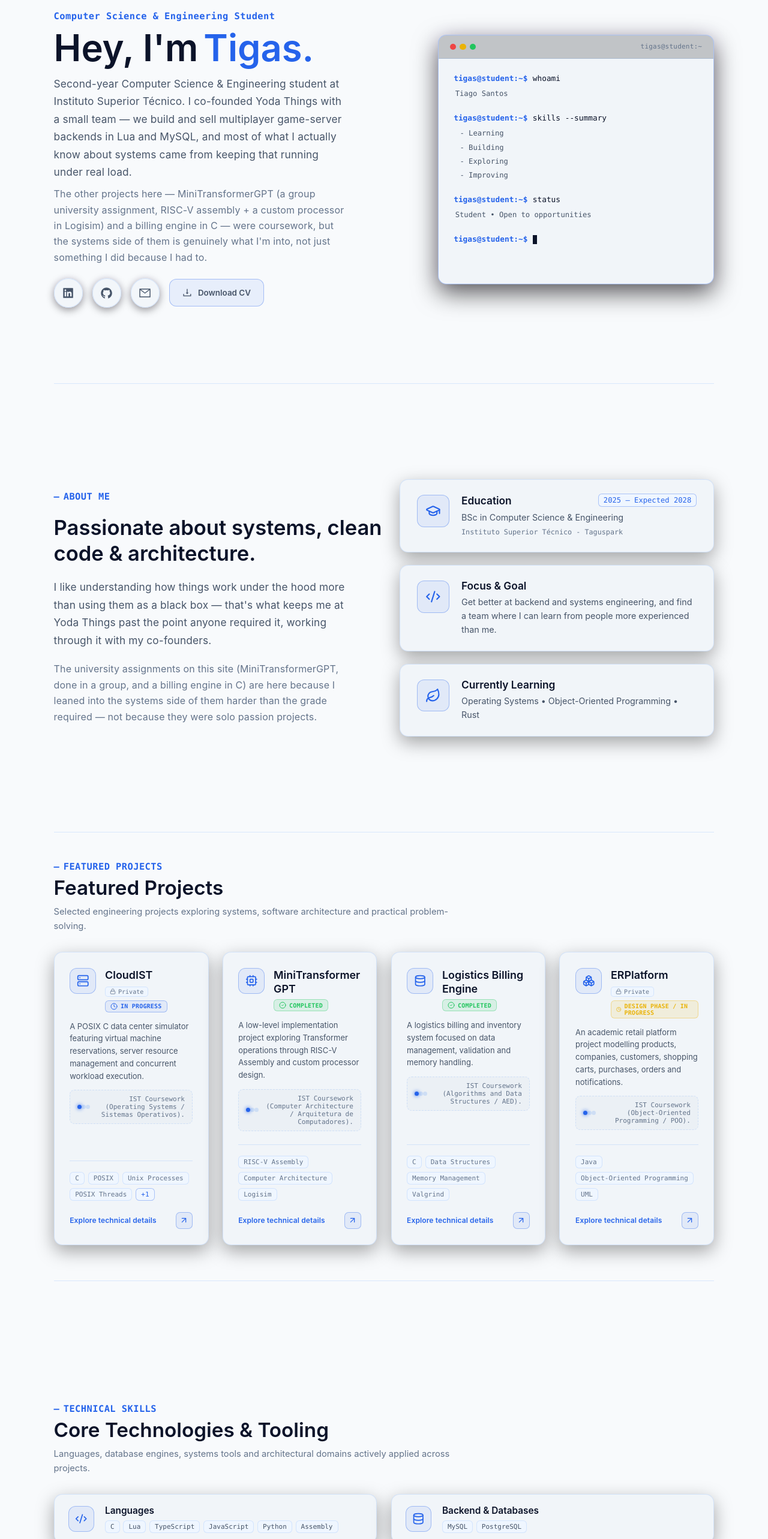
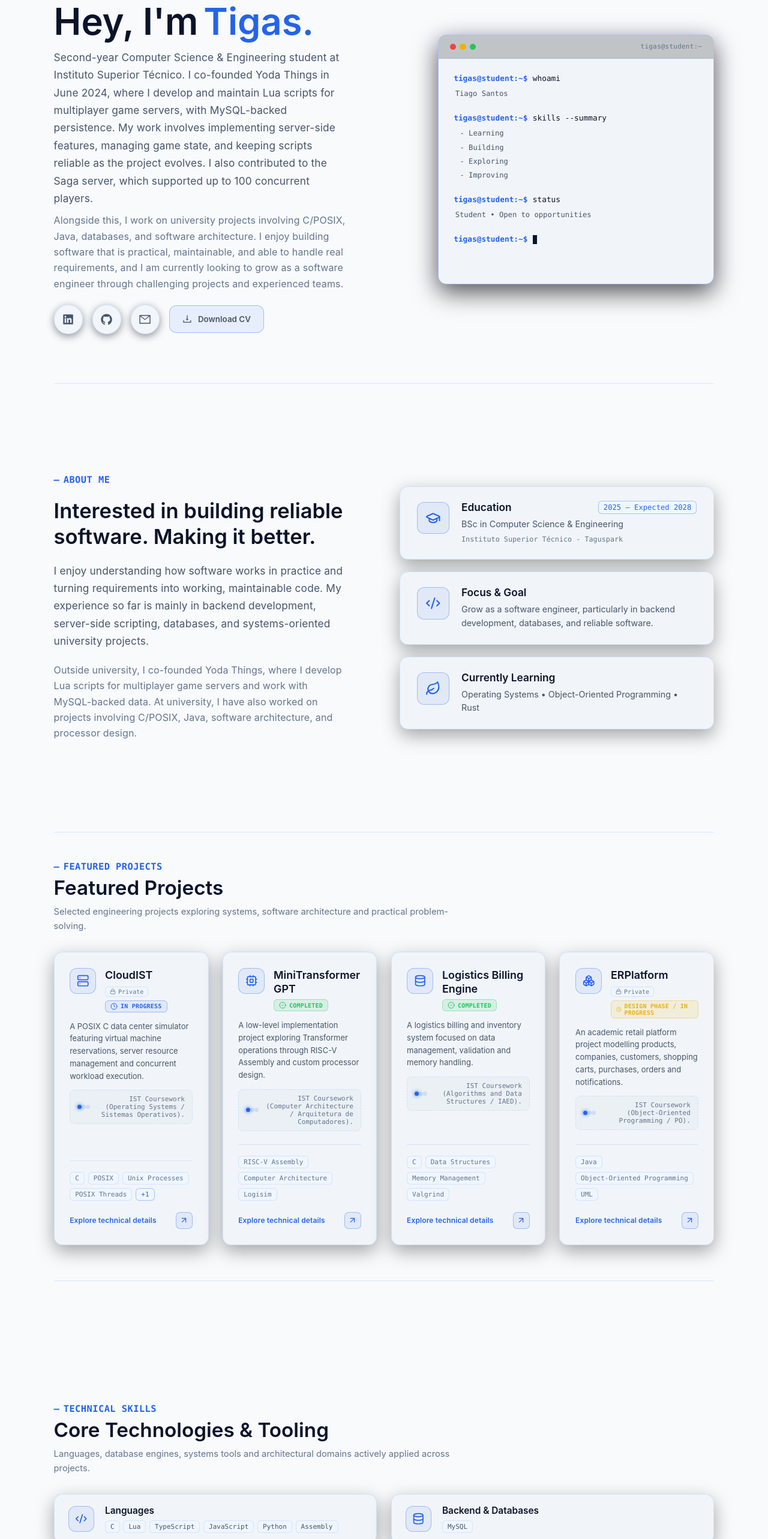
Before and after one commit to TiagoJMSantos/tigas-site, a React (Vite) app: page / in a window 1280 px wide. Shown: the part 160-2726 px from the top of the page at 60% size. Built offline with nearby package versions, Linux system fonts and the light colour scheme.

Commit message:
feat: changed CV. changed about me information and my description

```diff
--- a/src/config.ts
+++ b/src/config.ts
@@ -91,8 +91,10 @@ export const siteConfig: SiteConfig = {
     name: "Tiago Santos",
     nickname: "Tigas",
     tagline: "Computer Science & Engineering Student",
-    bioParagraph1: "Second-year Computer Science & Engineering student at Instituto Superior Técnico. I co-founded Yoda Things with a small team — we build and sell multiplayer game-server backends in Lua and MySQL, and most of what I actually know about systems came from keeping that running under real load.",
-    bioParagraph2: "The other projects here — MiniTransformerGPT (a group university assignment, RISC-V assembly + a custom processor in Logisim) and a billing engine in C — were coursework, but the systems side of them is genuinely what I'm into, not just something I did because I had to.",
+    bioParagraph1:
+    "Second-year Computer Science & Engineering student at Instituto Superior Técnico. I co-founded Yoda Things in June 2024, where I develop and maintain Lua scripts for multiplayer game servers, with MySQL-backed persistence. My work involves implementing server-side features, managing game state, and keeping scripts reliable as the project evolves. I also contributed to the Saga server, which supported up to 100 concurrent players.",
+    bioParagraph2:
+    "Alongside this, I work on university projects involving C/POSIX, Java, databases, and software architecture. I enjoy building software that is practical, maintainable, and able to handle real requirements, and I am currently looking to grow as a software engineer through challenging projects and experienced teams.",
     cv: {
       file: cvPdf,
       downloadName: "Tiago_Santos_SWE_Intern_Resume.pdf",
@@ -125,11 +127,11 @@ export const siteConfig: SiteConfig = {
 
   about: {
     tag: "ABOUT ME",
-    heading: "Passionate about systems, clean code & architecture.",
+    heading: "Interested in building reliable software. Making it better.",
     paragraphs: [
-      "I like understanding how things work under the hood more than using them as a black box — that's what keeps me at Yoda Things past the point anyone required it, working through it with my co-founders.",
-      "The university assignments on this site (MiniTransformerGPT, done in a group, and a billing engine in C) are here because I leaned into the systems side of them harder than the grade required — not because they were solo passion projects."
-    ],
+      "I enjoy understanding how software works in practice and turning requirements into working, maintainable code. My experience so far is mainly in backend development, server-side scripting, databases, and systems-oriented university projects.",
+    "Outside university, I co-founded Yoda Things, where I develop Lua scripts for multiplayer game servers and work with MySQL-backed data. At university, I have also worked on projects involving C/POSIX, Java, software architecture, and processor design."
+  ],
     cards: [
       {
         id: "education",
@@ -143,7 +145,7 @@ export const siteConfig: SiteConfig = {
         id: "focus",
         icon: "focus",
         title: "Focus & Goal",
-        desc: "Get better at backend and systems engineering, and find a team where I can learn from people more experienced than me."
+        desc: "Grow as a software engineer, particularly in backend development, databases, and reliable software."
       },
       {
         id: "learning",
@@ -162,7 +164,7 @@ export const siteConfig: SiteConfig = {
       description: "An open-source, zero-knowledge meal planner, food storage database, built with three teammates.",
       githubUrl: "https://github.com/AndromdaLabs/Diana",
       buttonText: "View on GitHub",
-      technologies: ["TypeScript", "Rust", "PostgreSQL", "Docker"]
+      technologies: ["TypeScript", "Rust", "SQLite", "Docker"]
     }
   },
 
@@ -175,12 +177,12 @@ export const siteConfig: SiteConfig = {
     {
       id: "backend",
       title: "Backend & Databases",
-      skills: ["MySQL", "PostgreSQL"]
+      skills: ["MySQL"]
     },
     {
       id: "tools",
       title: "Tools & Frameworks",
-      skills: ["Git", "Docker", "Linux", "React", "Vite"]
+      skills: ["Git", "Docker", "Linux", "React", "Vite", "Valgrind"]
     },
     {
       id: "learning",
--- a/src/data/featuredProjects.ts
+++ b/src/data/featuredProjects.ts
@@ -191,7 +191,7 @@ export const featuredProjects: FeaturedProjectItem[] = [
       ],
     },
     techStack: ['C', 'Make', 'Valgrind', 'GCC', 'Data Structures', 'Algorithms'],
-    academicContext: 'Coursework at Instituto Superior Técnico (Algorithms and Data Structures / AED).',
+    academicContext: 'Coursework at Instituto Superior Técnico (Algorithms and Data Structures / IAED).',
     links: [
       {
         label: 'View on GitHub',
@@ -247,7 +247,7 @@ export const featuredProjects: FeaturedProjectItem[] = [
       ],
     },
     techStack: ['Java', 'Object-Oriented Programming', 'UML', 'Design Patterns'],
-    academicContext: 'Coursework at Instituto Superior Técnico (Object-Oriented Programming / POO).',
+    academicContext: 'Coursework at Instituto Superior Técnico (Object-Oriented Programming / PO).',
     links: [
       {
         label: 'Academic project in design phase (Private repository)',
```
Also changed, not shown: 1 other file (tests, documents, lock files or other folders).
